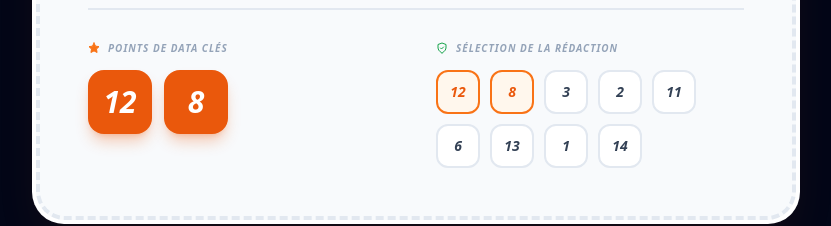
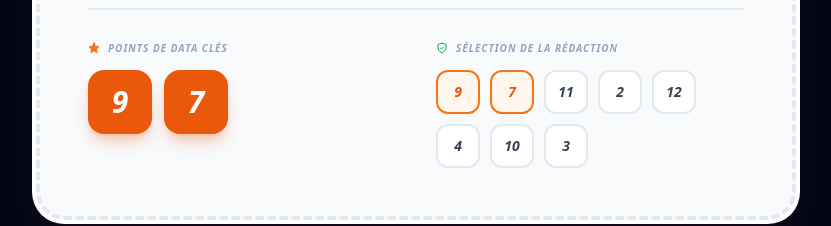
Before and after one commit to RenardTurf/Renard-turf, a React (Vite) app: page / in a window 1280 px wide. Shown: the part 3808-4034 px from the top of the page, without its empty margins (224-1055 px from the left). Built offline with nearby package versions, Linux system fonts and the light colour scheme.

Commit message:
Update App.jsx

```diff
--- a/src/App.jsx
+++ b/src/App.jsx
@@ -126,8 +126,8 @@ const App = () => {
 
   const LINKS = {
     YOUTUBE_CHANNEL: "https://www.youtube.com/channel/UC64vhh_FBnthLJKNqEdjZpA",
-    LAST_VIDEO_ID: "orAZ4m_z4-c",
-    COURSE_REF_URL: "https://www.equidia.fr/courses/2025-11-30/R1/C4"
+    LAST_VIDEO_ID: "FpPLG06Jxec",
+    COURSE_REF_URL: "https://www.equidia.fr/courses/2025-12-28/R1/C4"
   };
 
   const stats = [
@@ -362,7 +362,7 @@ const App = () => {
                        <StarIcon className="w-3 h-3 fill-orange-500 text-orange-500" /> Points de Data Clés
                     </h4>
                     <div className="flex gap-3">
-                       {[12, 8].map(num => (
+                       {[9, 7].map(num => (
                           <div key={num} className="w-16 h-16 bg-orange-600 rounded-2xl flex items-center justify-center text-white text-3xl font-black shadow-lg shadow-orange-600/30 italic">
                              {num}
                           </div>
@@ -375,7 +375,7 @@ const App = () => {
                        <ShieldCheck className="w-3 h-3 text-green-600" /> Sélection de la Rédaction
                     </h4>
                     <div className="flex flex-wrap gap-2.5">
-                       {[12, 8, 3, 2, 11, 6, 13, 1, 14].map((num, i) => (
+                       {[9, 7, 11, 2, 12, 4, 10, 3].map((num, i) => (
                           <div key={num} className={`w-11 h-11 rounded-xl flex items-center justify-center font-black text-sm border-2 transition-all italic ${i < 2 ? 'bg-orange-50 border-orange-500 text-orange-600' : 'bg-white border-slate-200 text-slate-700'}`}>
                              {num}
                           </div>
```
